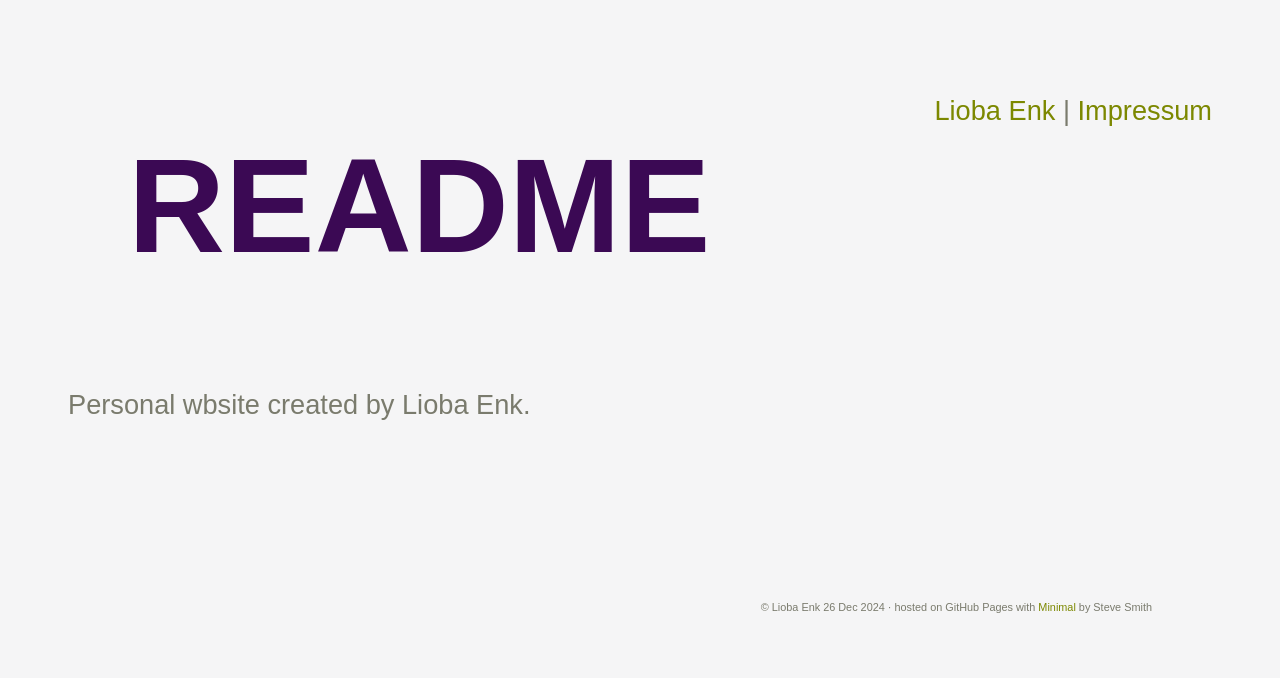
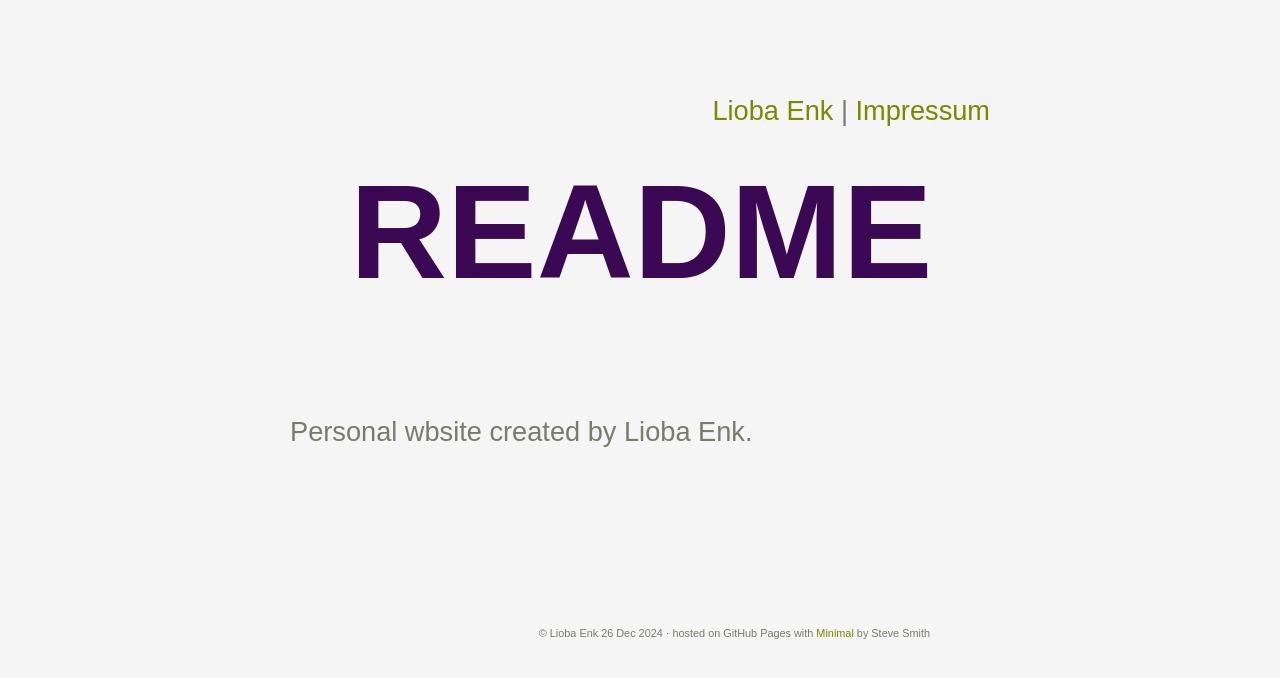
Before and after one commit to liobaenk/liobaenk.github.io, a Jekyll site: the page built from README.md, in a window 1280 px wide. Shown: the top 678 px of the page. Built offline with Jekyll 4.4.1, drawn with Linux system fonts in a browser that asks for light colours.

Commit message:
Update style.scss

```diff
--- a/assets/css/style.scss
+++ b/assets/css/style.scss
@@ -15,6 +15,11 @@ header {
   position: relative;
   padding: 60px;
   font-size: 3em;
+}
+
+.wrapper {
+    width: 700px;
+    margin: 0 auto;
 }
 
 body {
```
